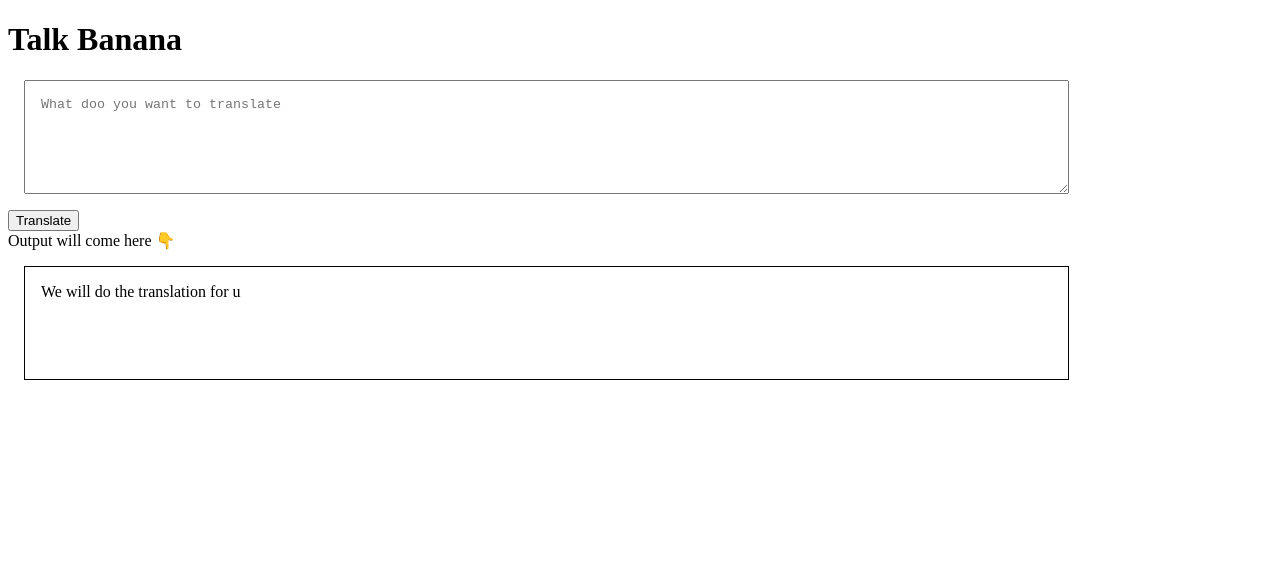
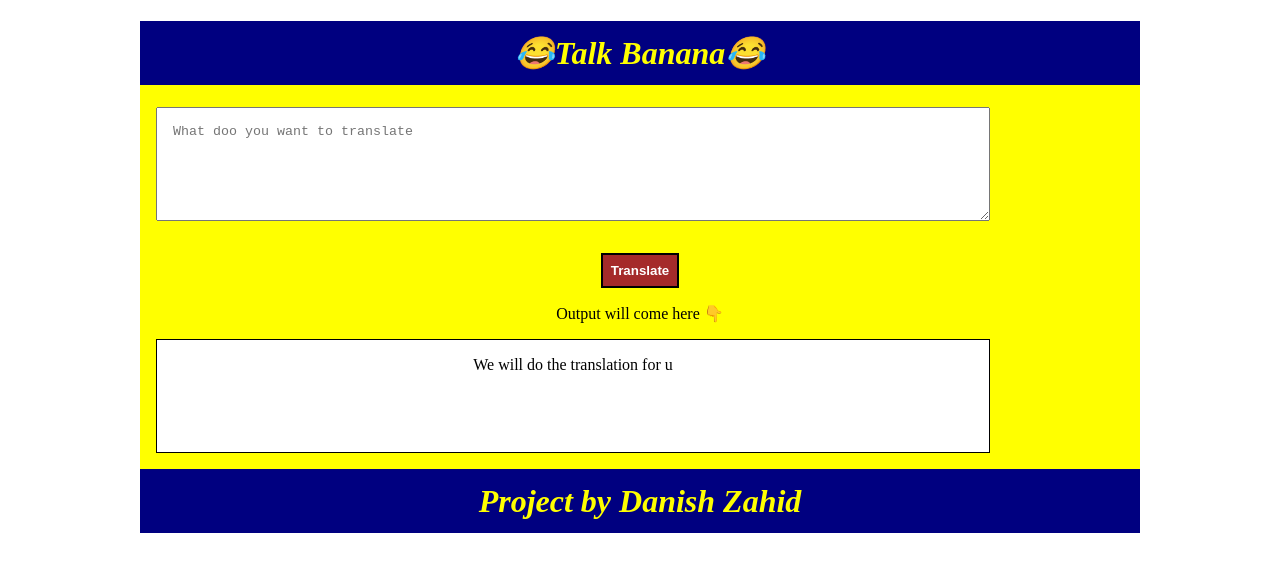
Before and after one commit to danishzahid/neogcamp-minion-speak, a plain HTML site: page index.html in a window 1280 px wide. Drawn offline with Linux system fonts and the light colour scheme.

Commit message:
added css:style.css

```diff
--- a/index.html
+++ b/index.html
@@ -4,6 +4,7 @@
     <meta charset="UTF-8">
     <meta http-equiv="X-UA-Compatible" content="IE=edge">
     <meta name="viewport" content="width=device-width, initial-scale=1.0">
+    <link rel="stylesheet" href="style.css">
     <title>Minion Speak</title>
     <style>
         textarea{
@@ -20,17 +21,19 @@
             width: 80%;
             margin: 1rem;
             padding: 1rem;
+            background-color: white;
         }
     </style>
 </head>
 <body>
-    <h1>Talk Banana</h1>
+    <div class="container">
+    <h1>😂Talk Banana😂</h1>
     <textarea id="txt-input" placeholder="What doo you want to translate"></textarea>
     <button id="btn-translate">Translate</button>
     <div>Output will come here 👇</div>
     <div id="output">We will do the translation for u</div>
-
-
+    <footer>Project by <a href="clbydanish.netlify.app">Danish Zahid</a> </footer>
+    </div>
 
     <script src="app.js" type="text/javascript"></script>
 </body>
--- /dev/null
+++ b/style.css
@@ -0,0 +1,51 @@
+h1 {
+    background-color: navy;
+    font-size: xx-large;
+    font-weight: bold;
+    font-style: italic;
+    text-align: center;
+    line-height: 200%;
+    color: yellow;
+}
+
+footer {
+    background-color: navy;
+    font-size: xx-large;
+    font-weight: bold;
+    font-style: italic;
+    text-align: center;
+    line-height: 200%;
+    color: yellow;
+}
+
+a {
+    text-decoration: none;
+    color: yellow;
+
+}
+
+a:hover {
+    color: white;
+}
+
+#btn-translate {
+    margin: 1rem;
+    border: 2px solid black;
+    padding: 0.5rem;
+    background-color: brown;
+    color: white;
+    font-weight: bold;
+}
+#btn-translate:hover{
+    color: black;
+    background-color: brown;
+    border: 2px solid white;
+}
+
+.container {
+    width: 1000px;
+    text-align: center;
+    margin: auto;
+    background-color:  yellow
+    ;
+}
```
